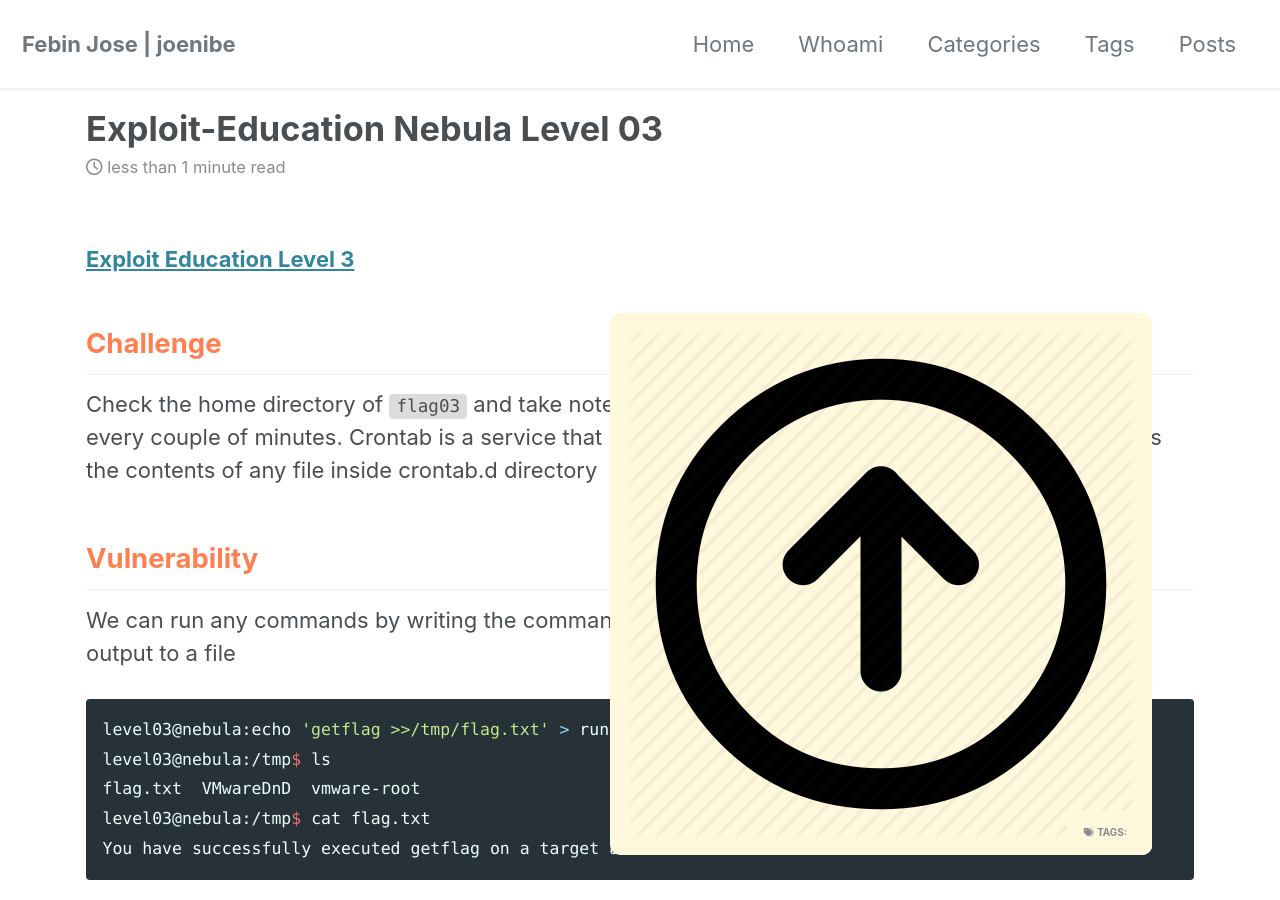
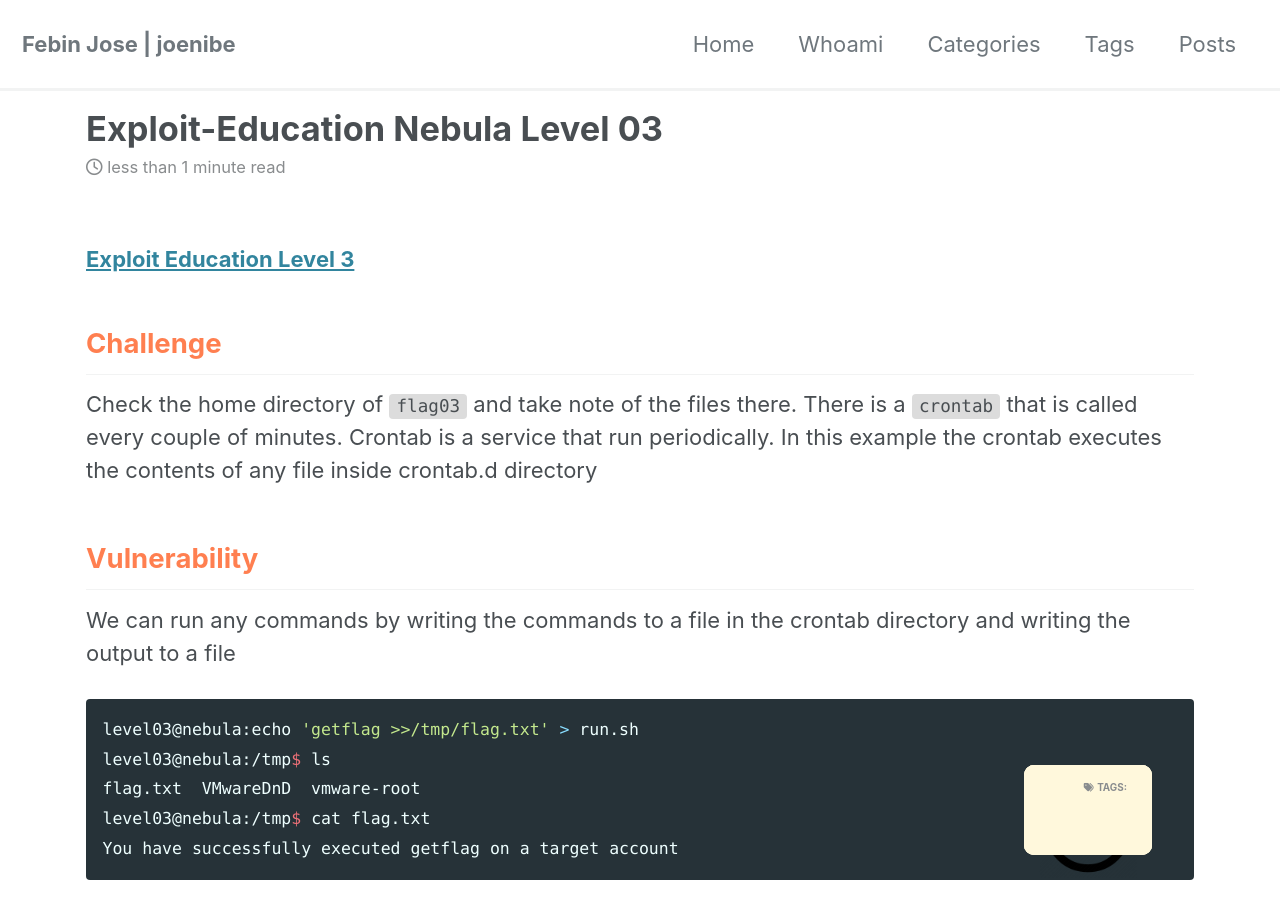
Before and after one commit to JoeNibe/JoeNibe.github.io, a Jekyll site: the page built from _posts/nebula/2019-08-13-level03.md, in a window 1280 px wide and 900 px high. Built offline with Jekyll 4.4.1, drawn with Linux system fonts in a browser that asks for light colours; cached includes are drawn as plain includes; nearby versions of some CDN libraries.

Commit message:
Update single_c.html

```diff
--- a/_layouts/single_c.html
+++ b/_layouts/single_c.html
@@ -45,7 +45,7 @@
         {{ content }}
         {% if page.link %}<div><a href="{{ page.link }}" class="btn btn--primary">{{ site.data.ui-text[site.locale].ext_link_label | default: "Direct Link" }}</a></div>{% endif %}
           <!--<h2><a href="#top" class="back-to-top">{{ site.data.ui-text[site.locale].back_to_top | default: 'Top' }} &uarr;</a></h2>-->
-          <a href="#top" class="back-to-top"><img src="{{ site.url }}{{ site.baseurl }}/assets/images/top.png" alt="{{ site.data.ui-text[site.locale].back_to_top | default: 'Top' }} &uarr;"</a>
+          <a href="#top" style="width: 10%; height: 10%" class="back-to-top"><img src="{{ site.url }}{{ site.baseurl }}/assets/images/top.png"</a>
       </section>
 
       <footer class="page__meta">
```
